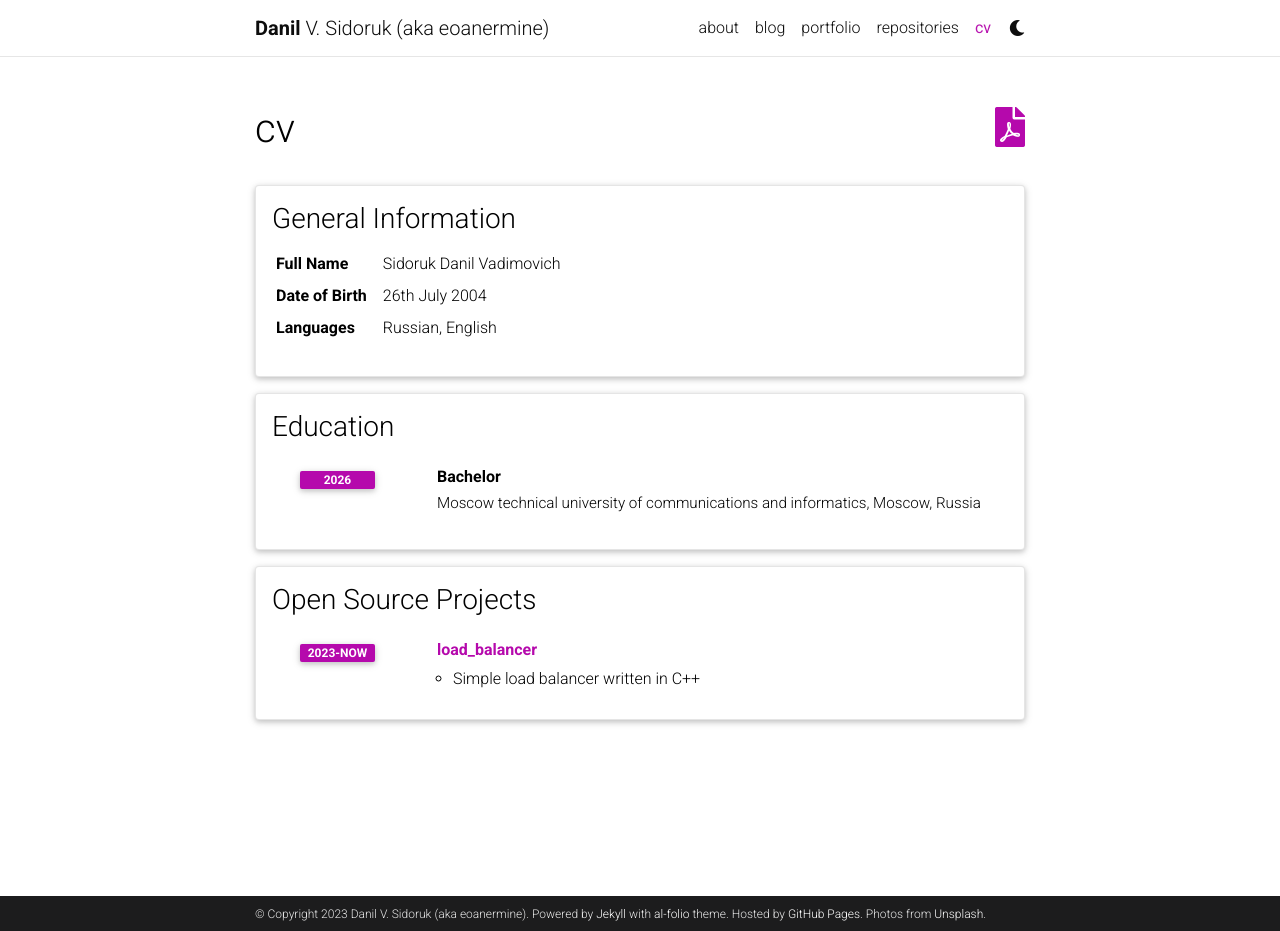
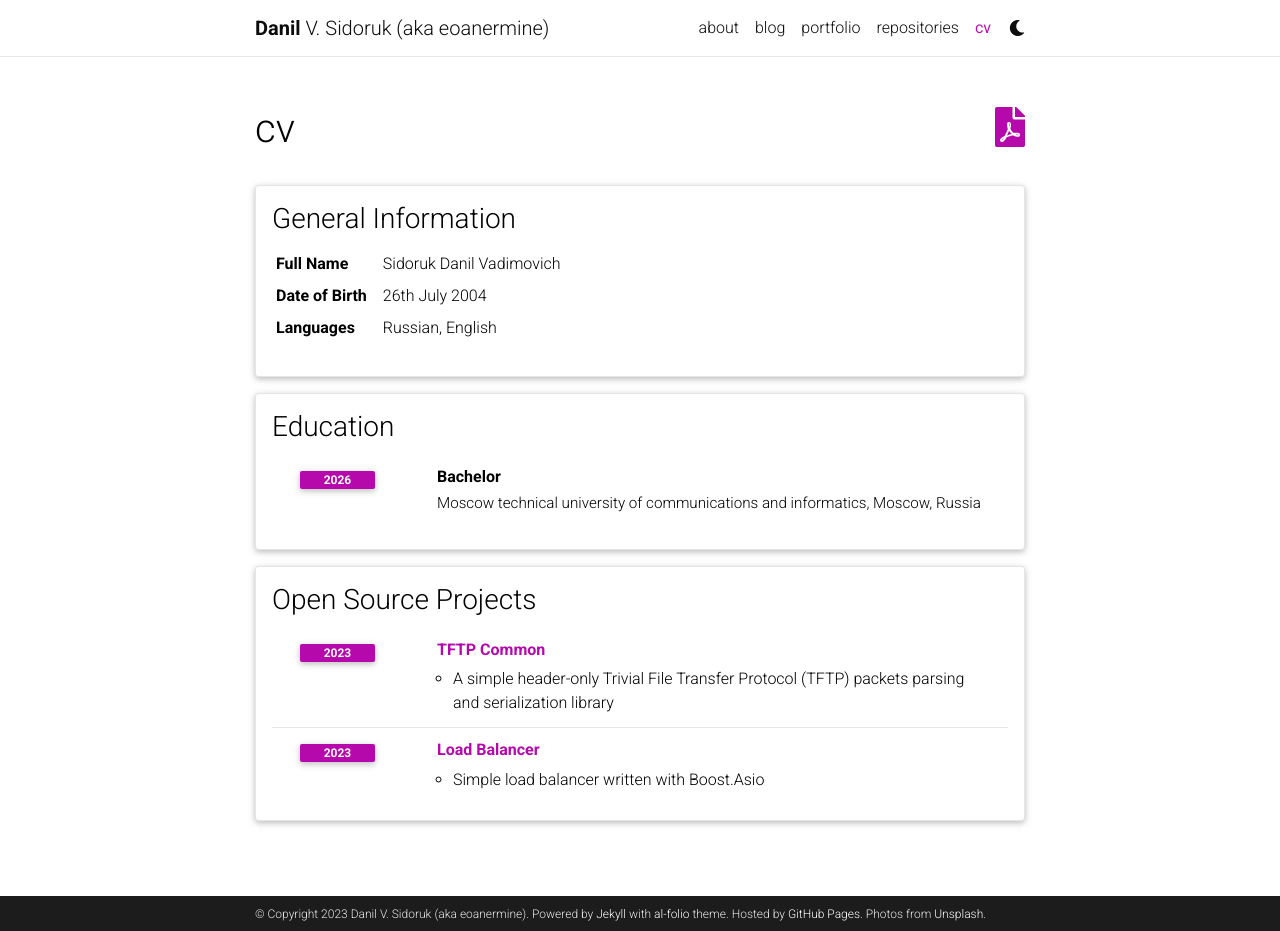
Before and after one commit to eoan-ermine/eoan-ermine.github.io, a Jekyll site: the page built from _pages/cv.md, in a window 1280 px wide and 931 px high. Built offline with Jekyll 4.4.1, drawn with Linux system fonts in a browser that asks for light colours; comment, search, counter and statistics services are not loaded; a style sheet for code colours, icons or effects is not loaded.

Commit message:
Update repositories, open source projects

```diff
--- a/_data/cv.yml
+++ b/_data/cv.yml
@@ -18,6 +18,9 @@
 - title: Open Source Projects
   type: time_table
   contents:
-    - title: <a href="https://github.com/eoan-ermine/load_balancer">load_balancer</a>
-      year: 2023-now
-      description: Simple load balancer written in C++
+    - title: <a href="https://github.com/eoan-ermine/tftp_common">TFTP Common</a>
+      year: 2023
+      description: A simple header-only Trivial File Transfer Protocol (TFTP) packets parsing and serialization library
+    - title: <a href="https://github.com/eoan-ermine/load_balancer">Load Balancer</a>
+      year: 2023
+      description: Simple load balancer written with Boost.Asio
--- a/_data/repositories.yml
+++ b/_data/repositories.yml
@@ -2,4 +2,6 @@
   - eoan-ermine
 
 github_repos:
+  - eoan-ermine/tftp_common
+  - eoan-ermine/transactions_processing
   - eoan-ermine/load_balancer
```
